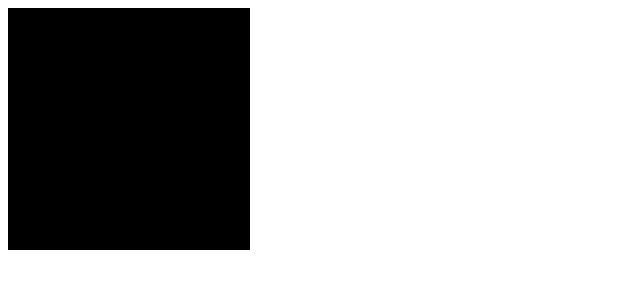
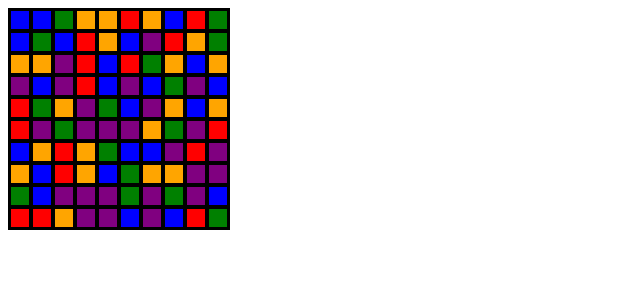
Before and after one commit to NathanRSmith/html5-dropgame, a plain HTML site: page index.html in a window 1280 px wide. Shown: the whole page, without its empty margins (0-640 px from the left). Drawn offline with Linux system fonts and the light colour scheme.

Commit message:
working on click event

```diff
--- a/index.html
+++ b/index.html
@@ -9,6 +9,7 @@
     <script type="text/javascript" src="js/underscore-min.js"></script>
     <script type="text/javascript" src="js/backbone-min.js"></script>
     <script type="text/javascript" src="js/jcanvas.min.js"></script>
+    <script type="text/javascript" src="js/utils.js"></script>
     <script type="text/javascript" src="js/models.js"></script>
     <script type="text/javascript" src="js/views.js"></script>
     <script type="text/javascript">
--- a/js/models.js
+++ b/js/models.js
@@ -1,5 +1,5 @@
 var CellModel = Backbone.Model.extend({
-    getColorString: function(colormap) { return colormap[this.color] },
+    getColorString: function(colormap) { return colormap[this.get('color')] },
 });
 
 var DropGameMatrix = Backbone.Collection.extend({
--- /dev/null
+++ b/js/utils.js
@@ -0,0 +1,7 @@
+function getMousePos(canvas, evt) {
+    var rect = canvas.getBoundingClientRect();
+    return {
+        x: evt.clientX - rect.left,
+        y: evt.clientY - rect.top
+    };
+}
--- a/js/views.js
+++ b/js/views.js
@@ -11,10 +11,13 @@ var DropGameCanvasView = Backbone.View.extend({
         'orange',
         'purple'
     ],
-    _CELL_HEIGHT: 10,
-    _CELL_WIDTH: 10,
+    _CELL_HEIGHT: 18,
+    _CELL_WIDTH: 18,
     _CELL_PADDING: 2,
     _CANVAS_PADDING: 5,
+    events: {
+        'click': '_clickHandler'
+    },
     initialize: function(options) {
         this._rows = options.rows || this._rows;
         this._cols = options.cols || this._cols;
@@ -32,14 +35,20 @@ var DropGameCanvasView = Backbone.View.extend({
         this._drawBackground();
         this._drawGameMatrix();
     },
+    _clickHandler: function(e) {
+        var pos = getMousePos(this.el, e);
+        var cellAddr = this.getCellAddressFromXY(pos.x, pos.y);
+        this.collection.selectCell(row, col);
+    },
+    getCellAddressFormXY: function(x, y) {},    // TODO
     _initializeCanvas: function() {
         var csize = this._calculateCanvasSize();
         this.$el.attr('height', csize[0]);
         this.$el.attr('width', csize[1]);
     },
     _calculateCanvasSize: function() {
-        var height = this._rows*(this._calculateCellHeight() + 2*this._CANVAS_PADDING );
-        var width = this._cols*(this._calculateCellWidth() + 2*this._CANVAS_PADDING );
+        var height = this._rows*this._calculateCellHeight();
+        var width = this._cols*this._calculateCellWidth();
         return [height, width];
     },
     _calculateCellHeight: function() { return this._CELL_HEIGHT + 2*this._CELL_PADDING; },
@@ -62,5 +71,12 @@ var DropGameCanvasView = Backbone.View.extend({
             }
         }
     },     // TODO
-    _drawCell: function(y, x, cell) {}  // TODO
+    _drawCell: function(y, x, cell) {
+        this.$el.drawRect({
+            fillStyle: cell.getColorString(this._COLOR_MAP),
+            x: x+this._CELL_PADDING, y: y+this._CELL_PADDING,
+            width: this._CELL_WIDTH, height: this._CELL_HEIGHT,
+            fromCenter: false
+        });
+    }  // TODO
 });
```
